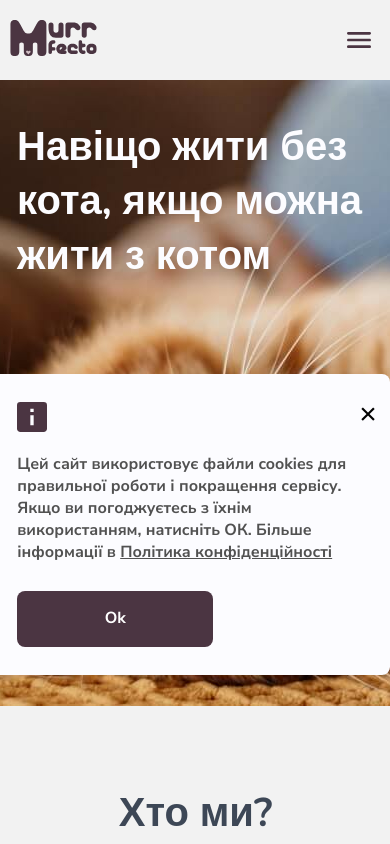
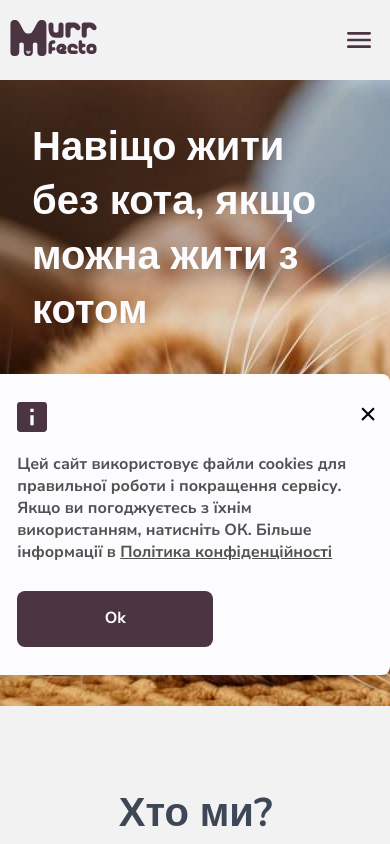
Before and after one commit to murrfecto/murrfecto1, a React (Create React App) app in the folder client/: page / in a window 390 px wide. Shown: the top 844 px of the page. Built offline with nearby package versions, Linux system fonts and the light colour scheme; no server answers.

Commit message:
fix: little grammar fixes in AboutShelter, CatProfile, and EditCat

```diff
--- a/client/src/pages/AboutShelterPage/components/AboutGallery/AboutDescription.js
+++ b/client/src/pages/AboutShelterPage/components/AboutGallery/AboutDescription.js
@@ -61,7 +61,7 @@ const AboutDescription = () => {
             <p className="description_text">
               Ми поєднуємо одних з другими, приймаючи від одних щомісячну
               допомогу, годуючи і лікуючи обраного вами кота і надсилаючи вам
-              новини з досить бурхливого дворового котячого життя
+              новини з досить бурхливого дворового котячого життя.
             </p>
           </li>
         </ul>
--- a/client/src/pages/AdminPage/components/EditCat/EditCat.js
+++ b/client/src/pages/AdminPage/components/EditCat/EditCat.js
@@ -169,7 +169,7 @@ const EditCat = () => {
                                 </div>
                             </div>
                             <div className="chipped">
-                                <label>Наявність чіпу</label>
+                                <label>Наявність чипа</label>
                                 <select name="chipped" value={formData.chipped}
                                         onChange={handleInputChange} required>
                                     <option disabled value="">Вкажіть наявність
--- a/client/src/pages/CatProfile/CatProfile.js
+++ b/client/src/pages/CatProfile/CatProfile.js
@@ -21,7 +21,6 @@ const CatProfile = () => {
   const [cat, setCat] = useState(null);
   const [photos, setPhotos] = useState([]);
   const targetRef = useRef(null);
-
   const getData = async () => {
     try {
       Loading.standard({
@@ -116,7 +115,7 @@ const CatProfile = () => {
                 </div>
               </motion.div>
               <div className="profile__wrapper_info">
-                <h2 className="info__title">Ти можеш допомогти {cat?.name}</h2>
+                <h2 className="info__title">Ви можете допомогти {cat?.name}</h2>
                 <div className="info__wrapper">
                   <PersonalInfo type={"Стать"} title={cat?.gender} icon={paw} />
                   <PersonalInfo type={"Вік"} title={cat?.age} icon={calendar} />
@@ -130,7 +129,9 @@ const CatProfile = () => {
                   <h3>Інформація</h3>
                   <hr />
                 </div>
-                <p className="info__desc">{cat?.description}</p>
+                <p className="info__desc">
+                  { cat?.description.trim() === '' ? 'Наразі інформації про кота немає' : cat?.description }
+                </p>
                 <div className={"info__help"}>
                   <ModalButton title={"Допомогти"} style={'footer_donation-catProfile'} />
                 </div>
--- a/client/src/pages/Main/components/ImageContainer/ImageContainer.scss
+++ b/client/src/pages/Main/components/ImageContainer/ImageContainer.scss
@@ -1,4 +1,5 @@
 @import "../../../../styles/index";
+
 .hero {
   background-color: $main-bg-color;
   max-width: 1280px;
@@ -23,50 +24,26 @@
     background-size: 720px 626px;
     justify-content: space-between;
   }
-
-  //justify-content: space-between;
-  //
-  //max-width: 390px;
-  //height: 765px;
-  //padding: 28px 0;
-  //background-image: url("../../assets/hero/hero-mob.jpg");
-  //background-size: 390px 765px;
-
-
-  //@media screen and (min-width: 768px) {
-  //  max-width: 720px;
-  //  height: 626px;
-  //  padding: 40px 0;
-  //  background-image: url("../../assets/hero/hero-tablet.jpg");
-  //  background-size: 720px 626px;
-  //}
-  //
-
 }
 
 h1 {
-  max-width: 1208px;
+  display: flex;
+  justify-content: center;
+  width: 100%;
+  word-break: break-word;
   @include nunito-700-size-50;
   line-height: 1.36;
+  height: 68px;
   color: $color-white;
-  margin: 0 45px;
+  padding: 0 32px;
+
   @media screen and (max-width: 768px) {
     @include nunito-700-size-50;
+    margin: 0 32px;
   }
 
   @media screen and (max-width: 390px) {
     @include nunito-700-size-40;
     margin: 0 17px;
   }
-  /*max-width: 352px;
-
-
-  @media screen and (min-width: 768px) {
-    @include nunito-700-size-50;
-    max-width: 656px;
-  }
-
-  @media screen and (min-width: 1440px) {
-    max-width: 1208px;
-  }*/
 }
```
